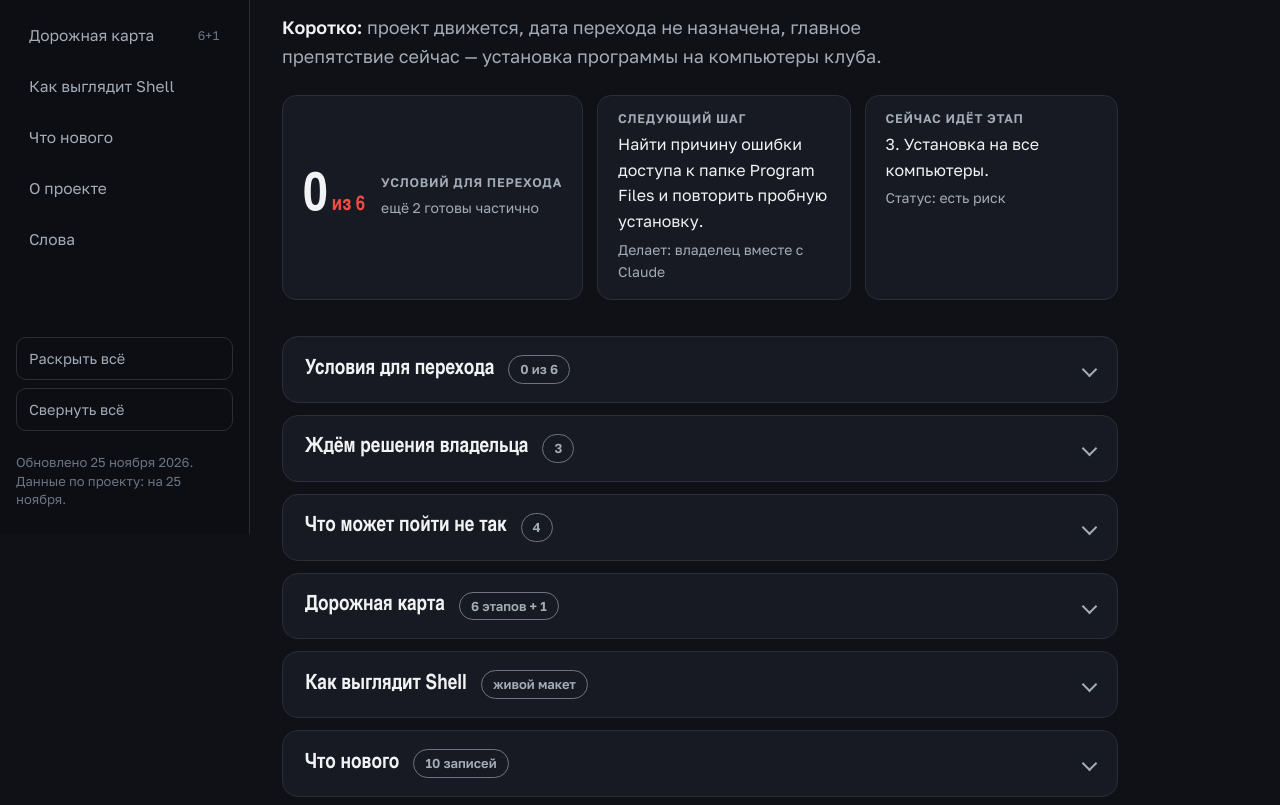
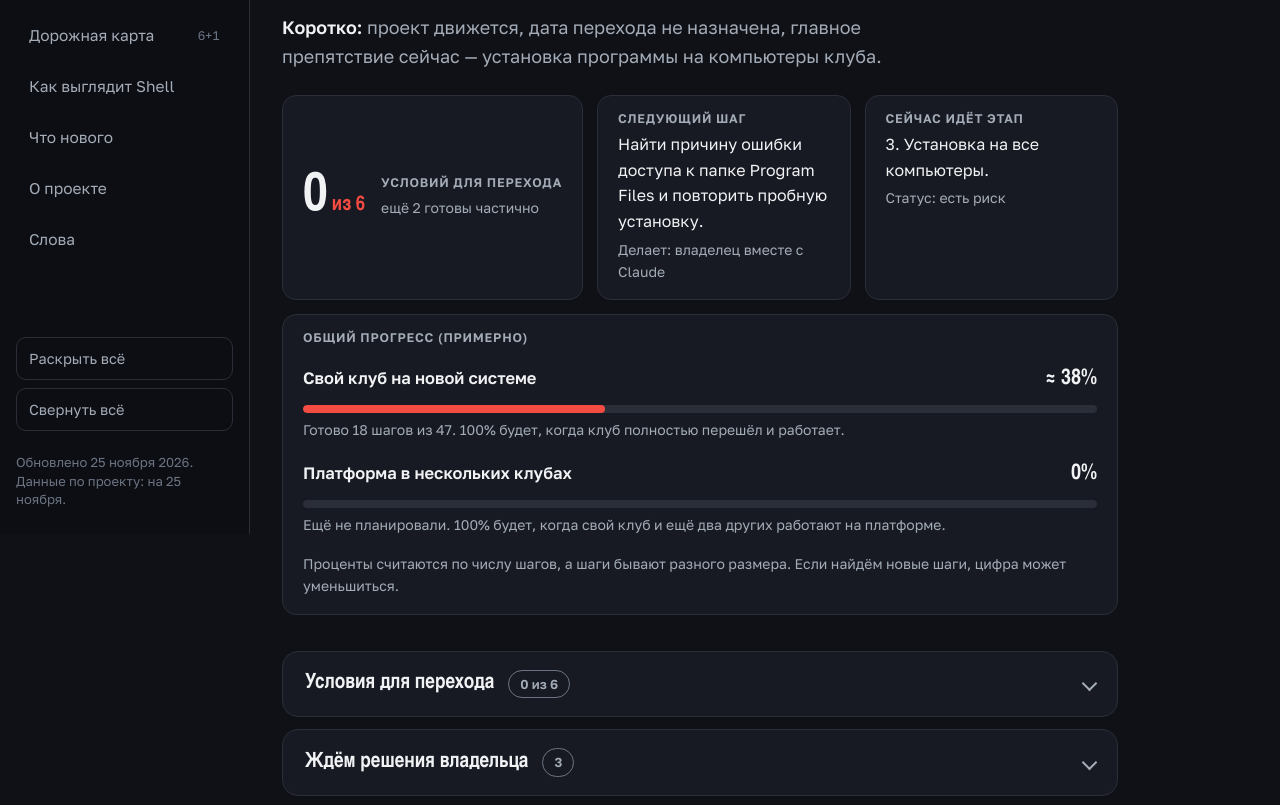
Before and after one commit to THEROCK-Cyber/noth1ng-status, a plain HTML site: page index.html in a window 1280 px wide. Shown: the part 266-1071 px from the top of the page. Drawn offline with Linux system fonts and the light colour scheme; a web font is replaced by a local one.

Commit message:
Блок «Общий прогресс» в сводке
Co-Authored-By: Claude Sonnet 5.5 <noreply@anthropic.com>
Claude-Session: https://claude.ai/code/session_01M7mCXshCy8QHrLRKrubJJa

```diff
--- a/index.html
+++ b/index.html
@@ -62,6 +62,13 @@ main{padding:0 32px 64px;max-width:900px;width:100%}
 .cards2 h3{font-family:var(--body);font-weight:600;font-size:12.5px;letter-spacing:.06em;text-transform:uppercase;color:var(--muted);margin-bottom:6px}
 .cards2 p{font-size:16px}
 .cards2 .sm{color:var(--muted);font-size:14px;margin-top:4px}
+.prog{margin-top:14px;background:var(--panel);border:1px solid var(--line);border-radius:14px;padding:16px 20px;display:grid;gap:16px}
+.prog h3{font-family:var(--body);font-weight:600;font-size:12.5px;letter-spacing:.06em;text-transform:uppercase;color:var(--muted)}
+.prog .lbl{display:flex;justify-content:space-between;gap:12px;align-items:baseline}
+.prog .lbl b{font-weight:600}
+.prog .lbl span{font-family:var(--display);font-weight:700;font-size:22px;font-variant-numeric:tabular-nums}
+.prog .meter{display:block;margin:8px 0 6px;min-width:0}
+.prog .sm{color:var(--muted);font-size:14px}
 
 /* Разделы-шапки */
 .acc{display:grid;gap:12px;margin-top:8px}
@@ -200,6 +207,12 @@ footer p+p{margin-top:6px}
       <div class="gate"><div class="big">0<small>из 6</small></div><div><h3>Условий для перехода</h3><p class="sm">ещё 2 готовы частично</p></div></div>
       <div><h3>Следующий шаг</h3><p>Найти причину ошибки доступа к папке Program Files и повторить пробную установку.</p><p class="sm">Делает: владелец вместе с Claude</p></div>
       <div><h3>Сейчас идёт этап</h3><p>3. Установка на все компьютеры.</p><p class="sm">Статус: есть риск</p></div>
+    </div>
+    <div class="prog">
+      <h3>Общий прогресс (примерно)</h3>
+      <div><div class="lbl"><b>Свой клуб на новой системе</b><span>≈ 38%</span></div><span class="meter"><b style="width:38%"></b></span><p class="sm">Готово 18 шагов из 47. 100% будет, когда клуб полностью перешёл и работает.</p></div>
+      <div><div class="lbl"><b>Платформа в нескольких клубах</b><span>0%</span></div><span class="meter"><b style="width:0%"></b></span><p class="sm">Ещё не планировали. 100% будет, когда свой клуб и ещё два других работают на платформе.</p></div>
+      <p class="sm">Проценты считаются по числу шагов, а шаги бывают разного размера. Если найдём новые шаги, цифра может уменьшиться.</p>
     </div>
   </div>
 
```
